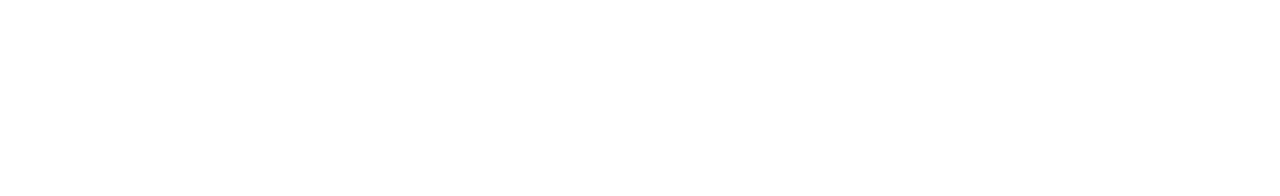
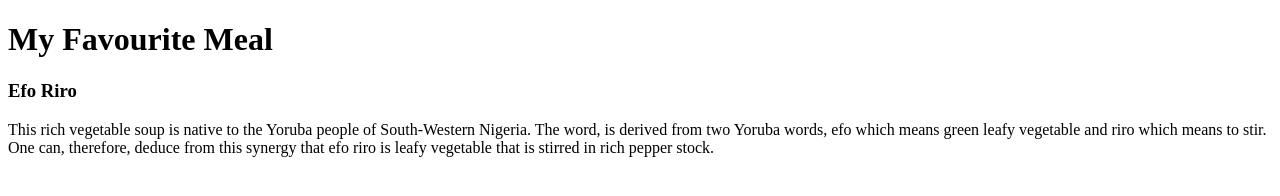
Before and after one commit to Achele/Recipe-project, a plain HTML site: page index.html in a window 1280 px wide. Drawn offline with Linux system fonts and the light colour scheme.

Commit message:
Add my favourite meal history

```diff
--- a/index.html
+++ b/index.html
@@ -6,5 +6,15 @@
     <meta name="viewport" content="width=device-width, initial-scale=1.0" />
     <title>Recipe project</title>
   </head>
-  <body></body>
+  <body>
+    <h1>My Favourite Meal</h1>
+    <h3>Efo Riro</h3>
+    <p>
+      This rich vegetable soup is native to the Yoruba people of South-Western
+      Nigeria. The word, is derived from two Yoruba words, efo which means green
+      leafy vegetable and riro which means to stir. One can, therefore, deduce
+      from this synergy that efo riro is leafy vegetable that is stirred in rich
+      pepper stock.
+    </p>
+  </body>
 </html>
```
